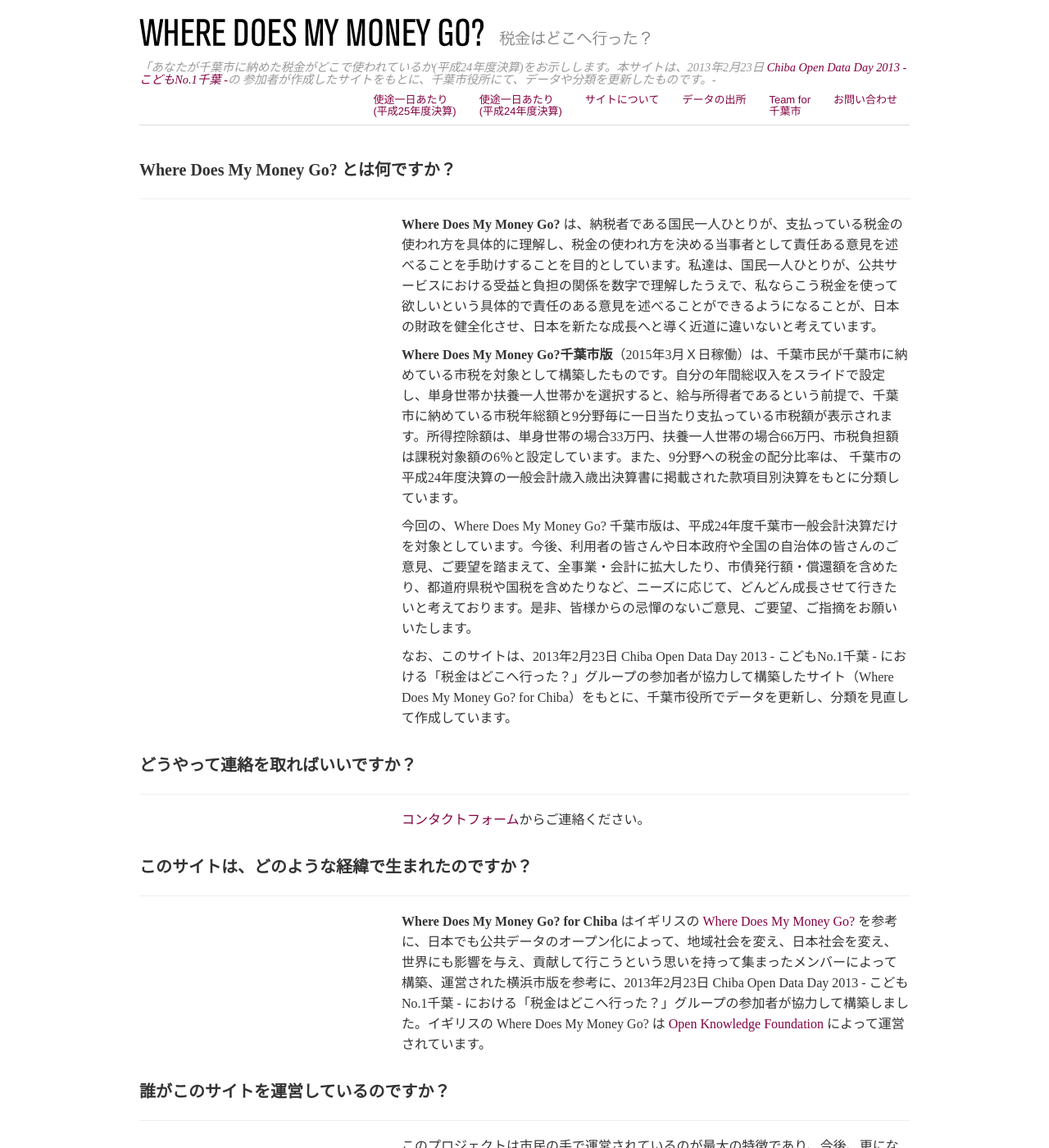
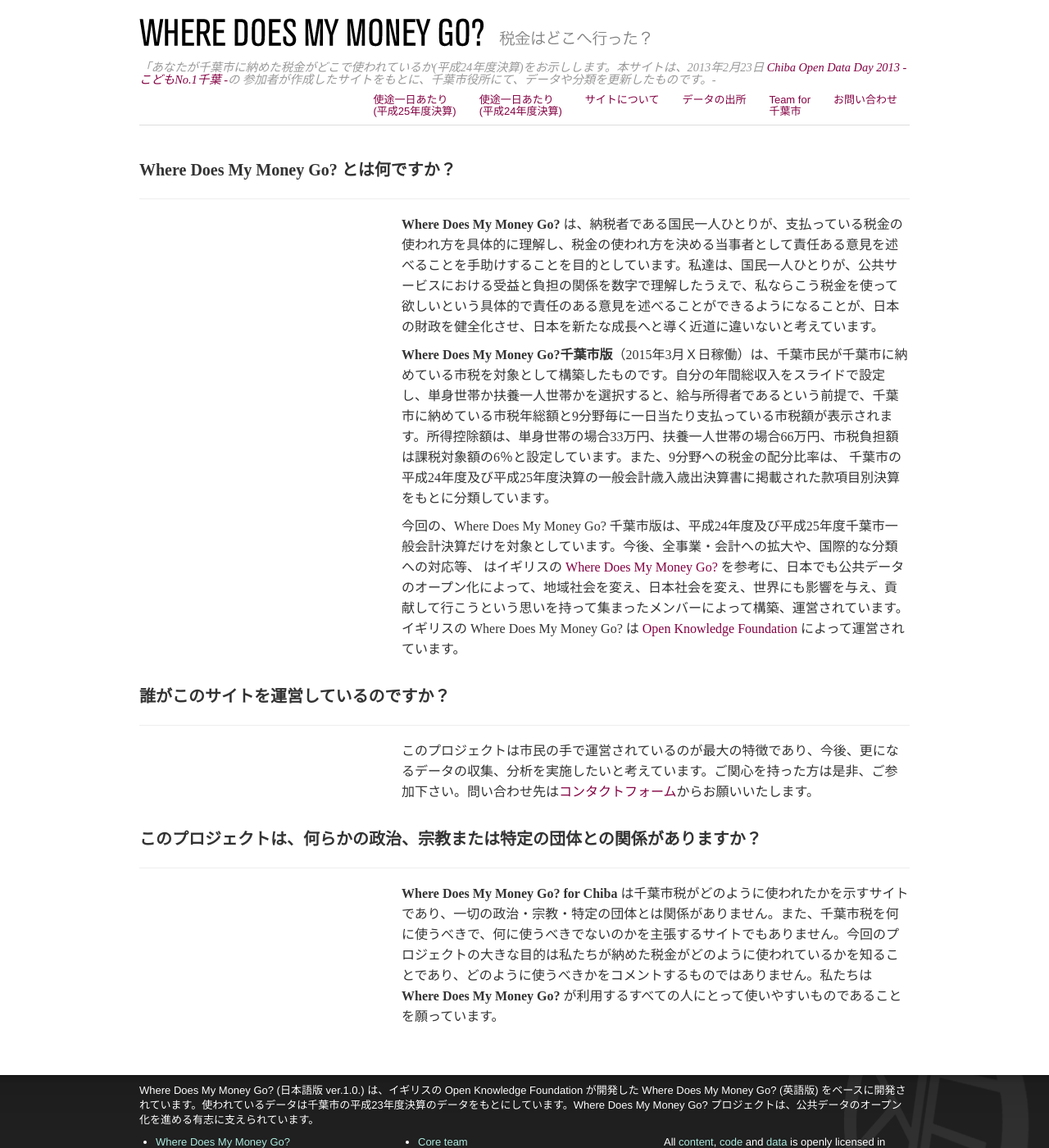
Before and after one commit to OpenChiba2/OpenChiba2.github.io, a Jekyll site: the page built from about.html, in a window 1280 px wide and 1400 px high. Shown: the whole window at 82% size. Built offline with Jekyll 4.4.1, drawn with Linux system fonts in a browser that asks for light colours; nearby versions of some CDN libraries.

Commit message:
Update about.html

```diff
--- a/about.html
+++ b/about.html
@@ -9,9 +9,9 @@ title: About
   <div class="span8 offset4">
     <p><strong>Where Does My Money Go?</strong> は、納税者である国民一人ひとりが、支払っている税金の使われ方を具体的に理解し、税金の使われ方を決める当事者として責任ある意見を述べることを手助けすることを目的としています。私達は、国民一人ひとりが、公共サービスにおける受益と負担の関係を数字で理解したうえで、私ならこう税金を使って欲しいという具体的で責任のある意見を述べることができるようになることが、日本の財政を健全化させ、日本を新たな成長へと導く近道に違いないと考えています。</p>
 
-    <p><strong>Where Does My Money Go?千葉市版</strong>（2015年3月Ｘ日稼働）は、千葉市民が千葉市に納めている市税を対象として構築したものです。自分の年間総収入をスライドで設定し、単身世帯か扶養一人世帯かを選択すると、給与所得者であるという前提で、千葉市に納めている市税年総額と9分野毎に一日当たり支払っている市税額が表示されます。所得控除額は、単身世帯の場合33万円、扶養一人世帯の場合66万円、市税負担額は課税対象額の6％と設定しています。また、9分野への税金の配分比率は、 千葉市の平成24年度決算の一般会計歳入歳出決算書に掲載された款項目別決算をもとに分類しています。</p>
+    <p><strong>Where Does My Money Go?千葉市版</strong>（2015年3月Ｘ日稼働）は、千葉市民が千葉市に納めている市税を対象として構築したものです。自分の年間総収入をスライドで設定し、単身世帯か扶養一人世帯かを選択すると、給与所得者であるという前提で、千葉市に納めている市税年総額と9分野毎に一日当たり支払っている市税額が表示されます。所得控除額は、単身世帯の場合33万円、扶養一人世帯の場合66万円、市税負担額は課税対象額の6％と設定しています。また、9分野への税金の配分比率は、 千葉市の平成24年度及び平成25年度決算の一般会計歳入歳出決算書に掲載された款項目別決算をもとに分類しています。</p>
 
-    <p>今回の、Where Does My Money Go? 千葉市版は、平成24年度千葉市一般会計決算だけを対象としています。今後、利用者の皆さんや日本政府や全国の自治体の皆さんのご意見、ご要望を踏まえて、全事業・会計に拡大したり、市債発行額・償還額を含めたり、都道府県税や国税を含めたりなど、ニーズに応じて、どんどん成長させて行きたいと考えております。是非、皆様からの忌憚のないご意見、ご要望、ご指摘をお願いいたします。</p>
+    <p>今回の、Where Does My Money Go? 千葉市版は、平成24年度及び平成25年度千葉市一般会計決算だけを対象としています。今後、<!--利用者の皆さんや日本政府や全国の自治体の皆さんのご意見、ご要望を踏まえて、-->全事業・会計への拡大や、<!--したり、市債発行額・償還額を含めたり、都道府県税や国税を含めたりなど、ニーズに応じて、-->国際的な分類への対応等、<!--どんどん成長させて行きたい>必要に応じ、見直していきたいと考えております。是非、皆様からの忌憚のないご意見、ご要望、ご指摘をお願いいたします。</p>
 
     <p>なお、このサイトは、2013年2月23日 Chiba Open Data Day 2013 - こどもNo.1千葉 - における「税金はどこへ行った？」グループの参加者が協力して構築したサイト（Where Does My Money Go? for Chiba）をもとに、千葉市役所でデータを更新し、分類を見直して作成しています。</p>
   </div>
@@ -29,7 +29,7 @@ title: About
 
 <div class="row">
   <div class="span8 offset4">
-    <p><strong>Where Does My Money Go? for Chiba</strong> はイギリスの <a href="http://www.wheredoesmymoneygo.org/">Where Does My Money Go?</a> を参考に、日本でも公共データのオープン化によって、地域社会を変え、日本社会を変え、世界にも影響を与え、貢献して行こうという思いを持って集まったメンバーによって構築、運営された横浜市版を参考に、2013年2月23日 Chiba Open Data Day 2013 - こどもNo.1千葉 - における「税金はどこへ行った？」グループの参加者が協力して構築しました。イギリスの Where Does My Money Go? は <a href="http://okfn.org/">Open Knowledge Foundation</a> によって運営されています。</p>
+    <p><strong>Where Does My Money Go? <!--for Chiba--></strong> はイギリスの <a href="http://www.wheredoesmymoneygo.org/">Where Does My Money Go?</a> を参考に、日本でも公共データのオープン化によって、地域社会を変え、日本社会を変え、世界にも影響を与え、貢献して行こうという思いを持って集まったメンバーによって構築、運営され<!--た横浜市版を参考に、2013年2月23日 Chiba Open Data Day 2013 - こどもNo.1千葉 - における「税金はどこへ行った？」グループの参加者が協力して構築しました-->ています。イギリスの Where Does My Money Go? は <a href="http://okfn.org/">Open Knowledge Foundation</a> によって運営されています。</p>
 
   </div>
 </div>
```
